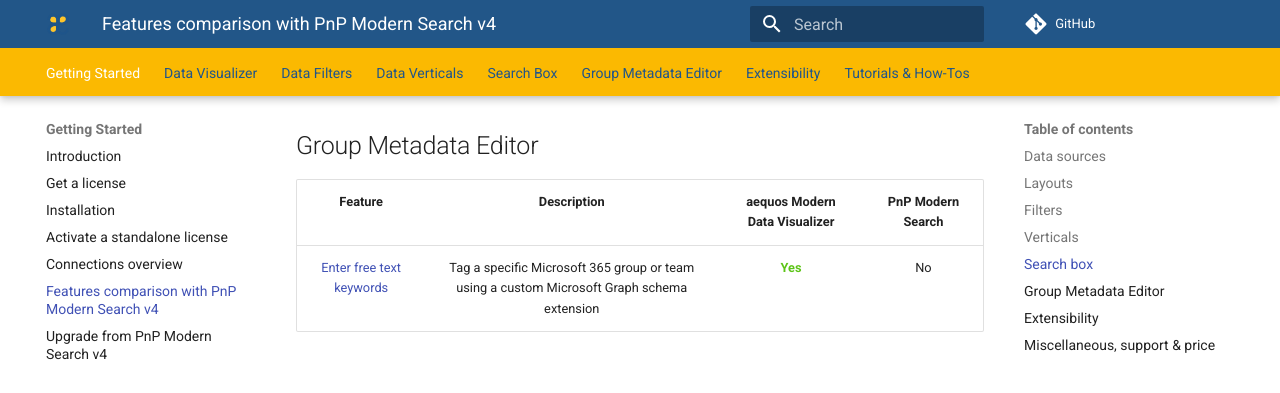
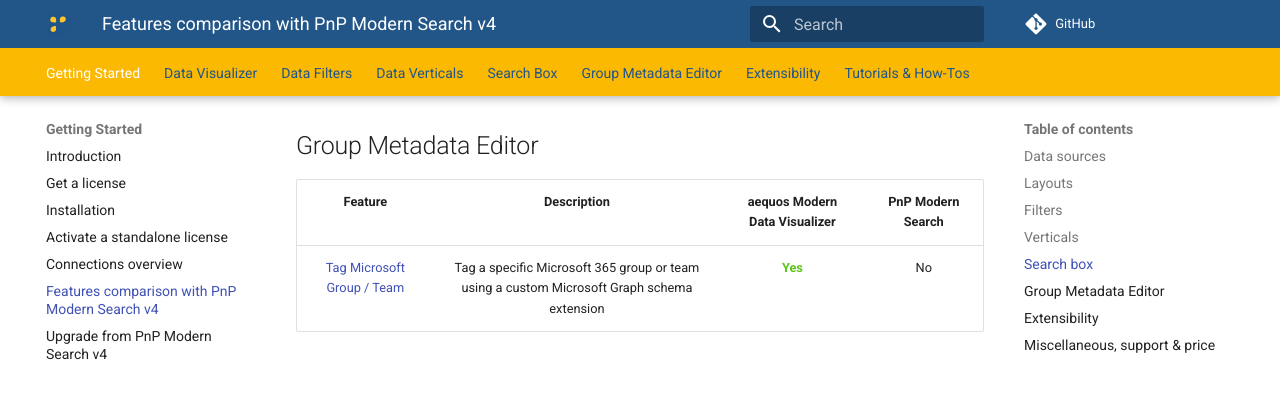
Before and after one commit to aequos-solutions/modern-data-visualizer, an MkDocs documentation site: the page built from docs/features.md, in a window 1280 px wide and 900 px high, scrolled down 3164 px. Shown: the top 393 px of the window. Built offline with MkDocs 1.6.1 and Material for MkDocs 9.7.7, drawn with Linux system fonts in a browser that asks for light colours; comment, search, counter and statistics services are not loaded.

Commit message:
fix(doc): feature Group Metadata Editor

```diff
--- a/docs/features.md
+++ b/docs/features.md
@@ -50,7 +50,7 @@ The [PnP Modern Search v4](https://microsoft-search.github.io/pnp-modern-search/
 
 | Feature               | Description               | aequos Modern Data Visualizer     | PnP Modern Search     |
 | :-----------------:   | :---------------------:   | :-----------------------------:   | :-------------------: |
-| [Enter free text keywords](../usage/group-metadata-editor/) | Tag a specific Microsoft 365 group or team using a custom Microsoft Graph schema extension  | **<span style="color:#5dc418">Yes</span>** | No |
+| [Tag Microsoft Group / Team](../usage/group-metadata-editor/) | Tag a specific Microsoft 365 group or team using a custom Microsoft Graph schema extension  | **<span style="color:#5dc418">Yes</span>** | No |
 
 ## Extensibility
 
```
